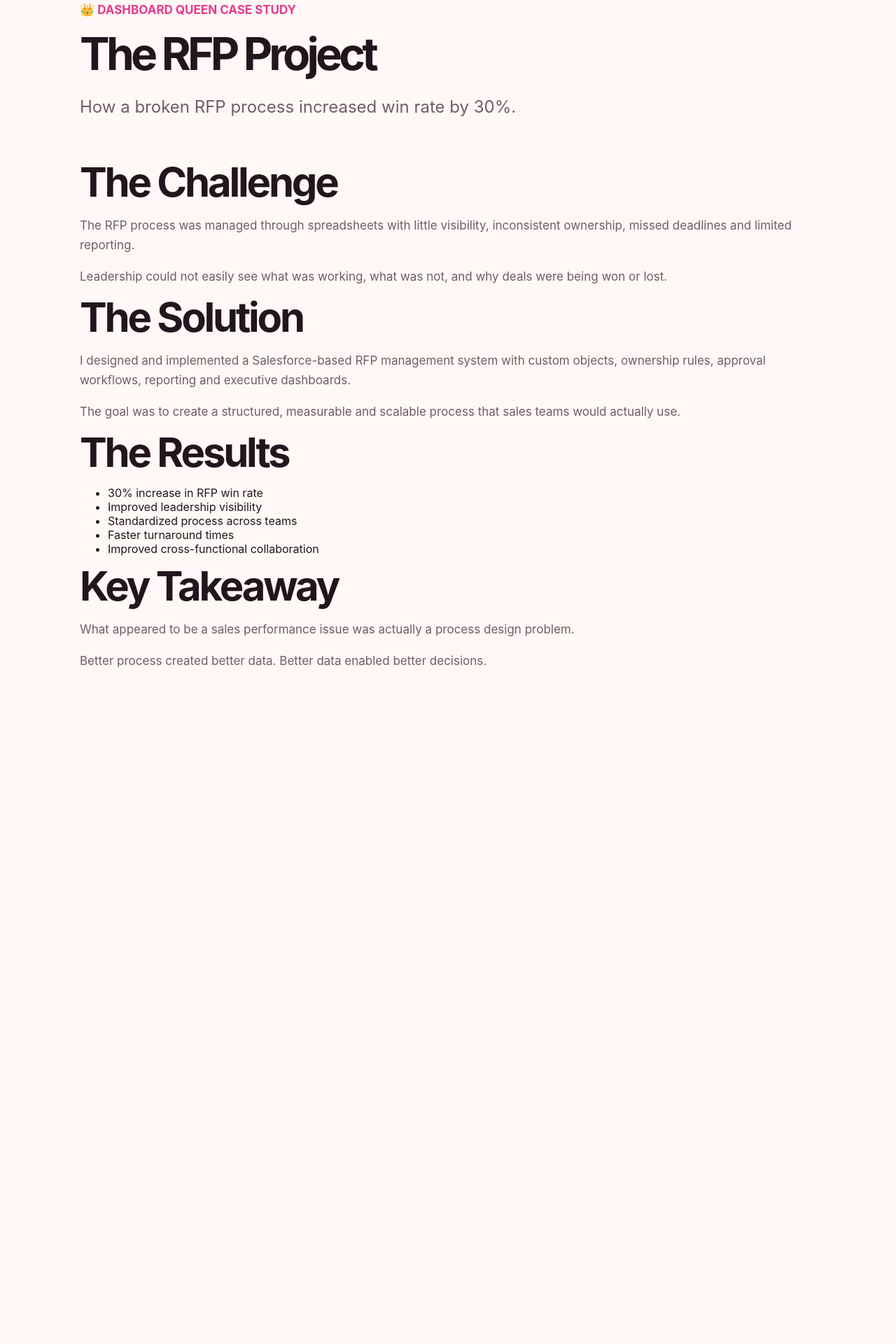
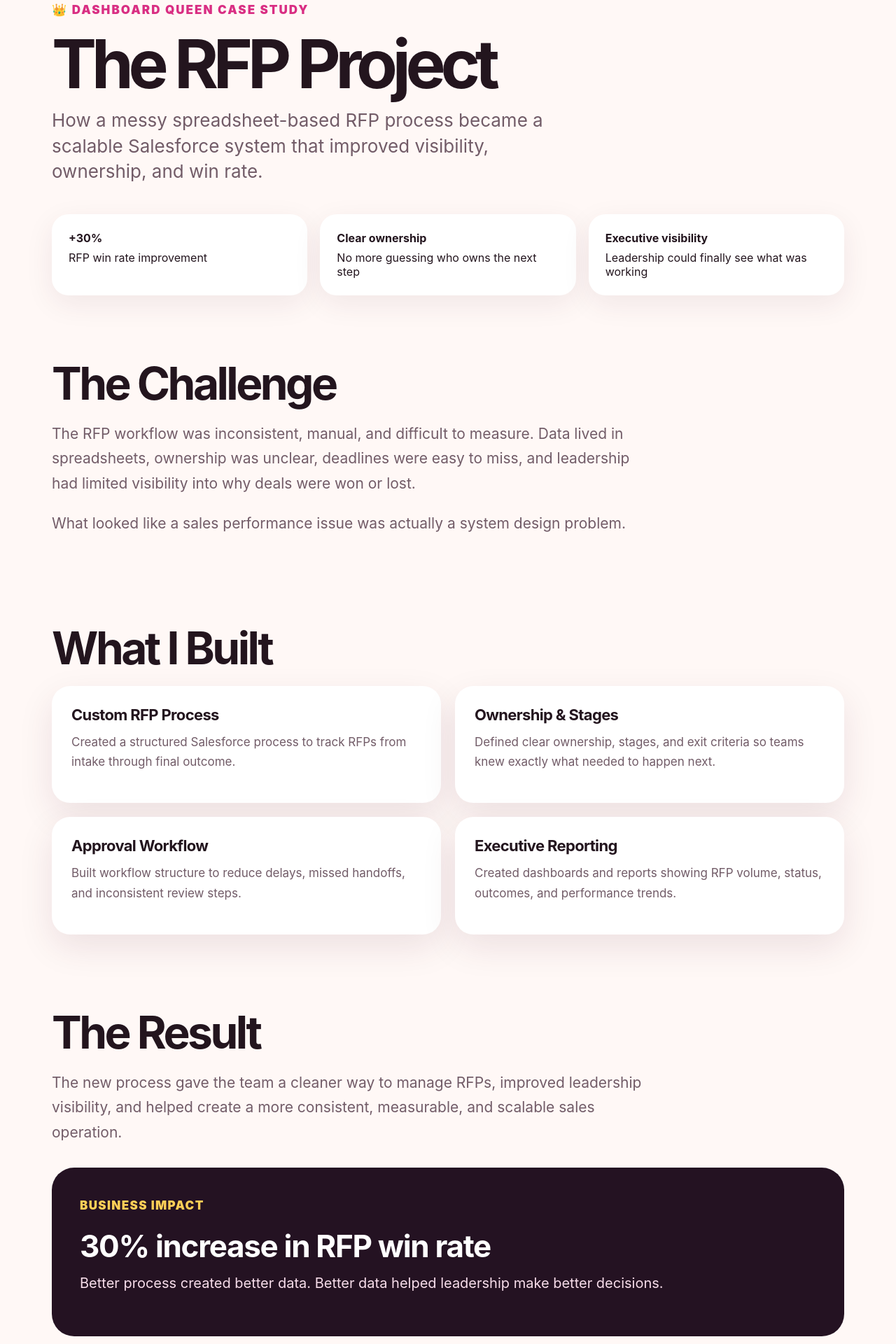
Before and after one commit to marta790522/dashboard-queen-site, a Next.js app: page /case-studies/rfp-management in a window 1280 px wide. Shown: the part 80-2000 px from the top of the page at 70% size. Before the commit the page ends 1135 px from the top, so only its background shows below. Built offline with nearby package versions, Linux system fonts and the light colour scheme.

Commit message:
Update page.tsx

```diff
--- a/app/case-studies/rfp-management/page.tsx
+++ b/app/case-studies/rfp-management/page.tsx
@@ -1,88 +1,160 @@
 export default function RFPCaseStudy() {
   return (
-    <main
-      style={{
-        maxWidth: "1100px",
-        margin: "0 auto",
-        padding: "80px 24px",
-      }}
-    >
-      <p
-        style={{
-          color: "#e63a8d",
-          fontWeight: 700,
-          textTransform: "uppercase",
-        }}
-      >
-        👑 Dashboard Queen Case Study
-      </p>
+    <main style={{ background: "#fff8f6", color: "#23151e" }}>
+      <section style={{ maxWidth: "1180px", margin: "0 auto", padding: "80px 24px 40px" }}>
+        <p style={{ color: "#d92e83", fontWeight: 900, textTransform: "uppercase", letterSpacing: ".12em" }}>
+          👑 Dashboard Queen Case Study
+        </p>
 
-      <h1
-        style={{
-          fontSize: "64px",
-          lineHeight: 1,
-          marginBottom: "24px",
-        }}
-      >
-        The RFP Project
-      </h1>
+        <h1 style={{ fontSize: "clamp(56px, 8vw, 96px)", lineHeight: ".9", maxWidth: "900px", margin: "20px 0" }}>
+          The RFP Project
+        </h1>
 
-      <p
-        style={{
-          fontSize: "24px",
-          maxWidth: "800px",
-          marginBottom: "60px",
-        }}
-      >
-        How a broken RFP process increased win rate by 30%.
-      </p>
+        <p style={{ fontSize: "26px", lineHeight: "1.4", maxWidth: "760px", color: "#725c68" }}>
+          How a messy spreadsheet-based RFP process became a scalable Salesforce system that improved visibility, ownership, and win rate.
+        </p>
 
-      <h2>The Challenge</h2>
+        <div style={{ display: "grid", gridTemplateColumns: "repeat(3, 1fr)", gap: "18px", marginTop: "42px" }}>
+          <div style={statBox}>
+            <strong>+30%</strong>
+            <span>RFP win rate improvement</span>
+          </div>
+          <div style={statBox}>
+            <strong>Clear ownership</strong>
+            <span>No more guessing who owns the next step</span>
+          </div>
+          <div style={statBox}>
+            <strong>Executive visibility</strong>
+            <span>Leadership could finally see what was working</span>
+          </div>
+        </div>
+      </section>
 
-      <p>
-        The RFP process was managed through spreadsheets with little visibility,
-        inconsistent ownership, missed deadlines and limited reporting.
-      </p>
+      <section style={sectionStyle}>
+        <h2 style={h2Style}>The Challenge</h2>
+        <p style={pStyle}>
+          The RFP workflow was inconsistent, manual, and difficult to measure. Data lived in spreadsheets, ownership was unclear, deadlines were easy to miss, and leadership had limited visibility into why deals were won or lost.
+        </p>
+        <p style={pStyle}>
+          What looked like a sales performance issue was actually a system design problem.
+        </p>
+      </section>
 
-      <p>
-        Leadership could not easily see what was working, what was not, and why
-        deals were being won or lost.
-      </p>
+      <section style={sectionStyle}>
+        <h2 style={h2Style}>What I Built</h2>
 
-      <h2>The Solution</h2>
+        <div style={{ display: "grid", gridTemplateColumns: "repeat(2, 1fr)", gap: "20px" }}>
+          <div style={cardStyle}>
+            <h3>Custom RFP Process</h3>
+            <p>Created a structured Salesforce process to track RFPs from intake through final outcome.</p>
+          </div>
 
-      <p>
-        I designed and implemented a Salesforce-based RFP management system with
-        custom objects, ownership rules, approval workflows, reporting and
-        executive dashboards.
-      </p>
+          <div style={cardStyle}>
+            <h3>Ownership & Stages</h3>
+            <p>Defined clear ownership, stages, and exit criteria so teams knew exactly what needed to happen next.</p>
+          </div>
 
-      <p>
-        The goal was to create a structured, measurable and scalable process
-        that sales teams would actually use.
-      </p>
+          <div style={cardStyle}>
+            <h3>Approval Workflow</h3>
+            <p>Built workflow structure to reduce delays, missed handoffs, and inconsistent review steps.</p>
+          </div>
 
-      <h2>The Results</h2>
+          <div style={cardStyle}>
+            <h3>Executive Reporting</h3>
+            <p>Created dashboards and reports showing RFP volume, status, outcomes, and performance trends.</p>
+          </div>
+        </div>
+      </section>
 
-      <ul>
-        <li>30% increase in RFP win rate</li>
-        <li>Improved leadership visibility</li>
-        <li>Standardized process across teams</li>
-        <li>Faster turnaround times</li>
-        <li>Improved cross-functional collaboration</li>
-      </ul>
+      <section style={sectionStyle}>
+        <h2 style={h2Style}>The Result</h2>
+        <p style={pStyle}>
+          The new process gave the team a cleaner way to manage RFPs, improved leadership visibility, and helped create a more consistent, measurable, and scalable sales operation.
+        </p>
 
-      <h2>Key Takeaway</h2>
+        <div style={{ background: "#241222", color: "white", borderRadius: "32px", padding: "40px", marginTop: "32px" }}>
+          <p style={{ color: "#ffcf57", fontWeight: 900, textTransform: "uppercase", letterSpacing: ".08em" }}>
+            Business Impact
+          </p>
+          <h3 style={{ fontSize: "44px", margin: "10px 0" }}>30% increase in RFP win rate</h3>
+          <p style={{ fontSize: "20px", lineHeight: "1.6", color: "#f7ddea" }}>
+            Better process created better data. Better data helped leadership make better decisions.
+          </p>
+        </div>
+      </section>
 
-      <p>
-        What appeared to be a sales performance issue was actually a process
-        design problem.
-      </p>
+      <section style={sectionStyle}>
+        <h2 style={h2Style}>Dashboard Queen Takeaway</h2>
+        <p style={pStyle}>
+          Salesforce does not create value just because data lives inside it. It creates value when the system reflects how the business actually works.
+        </p>
+        <p style={pStyle}>
+          In this project, the real win was not just cleaner tracking. It was turning a reactive process into a repeatable system that supported growth.
+        </p>
+      </section>
 
-      <p>
-        Better process created better data. Better data enabled better
-        decisions.
-      </p>
+      <section style={{ background: "linear-gradient(135deg, #241222, #5a1742)", color: "white", padding: "80px 24px", textAlign: "center" }}>
+        <p style={{ color: "#ffcf57", fontWeight: 900, textTransform: "uppercase", letterSpacing: ".12em" }}>
+          Need something similar?
+        </p>
+        <h2 style={{ fontSize: "clamp(42px, 6vw, 72px)", lineHeight: "1", margin: "18px auto", maxWidth: "800px" }}>
+          Let’s build a Salesforce process your team actually uses.
+        </h2>
+        <p style={{ fontSize: "22px", maxWidth: "720px", margin: "0 auto 34px", color: "#f7ddea" }}>
+          If your CRM creates more work than clarity, I can help identify what is broken and design a better way forward.
+        </p>
+
+        <a
+          href="mailto:marta@fancymissy.com"
+          style={{
+            display: "inline-block",
+            background: "#d92e83",
+            color: "white",
+            padding: "16px 26px",
+            borderRadius: "999px",
+            fontWeight: 900,
+            textDecoration: "none",
+          }}
+        >
+          Book a Free Assessment
+        </a>
+      </section>
     </main>
   );
 }
+
+const sectionStyle = {
+  maxWidth: "1180px",
+  margin: "0 auto",
+  padding: "54px 24px",
+};
+
+const h2Style = {
+  fontSize: "clamp(42px, 5vw, 68px)",
+  lineHeight: "1",
+  marginBottom: "22px",
+};
+
+const pStyle = {
+  fontSize: "21px",
+  lineHeight: "1.7",
+  color: "#725c68",
+  maxWidth: "850px",
+};
+
+const cardStyle = {
+  background: "white",
+  borderRadius: "26px",
+  padding: "28px",
+  boxShadow: "0 18px 50px rgba(74, 24, 53, .10)",
+};
+
+const statBox = {
+  background: "white",
+  borderRadius: "24px",
+  padding: "24px",
+  boxShadow: "0 12px 40px rgba(74, 24, 53, .08)",
+  display: "flex",
+  flexDirection: "column" as const,
+  gap: "8px",
+};
```
